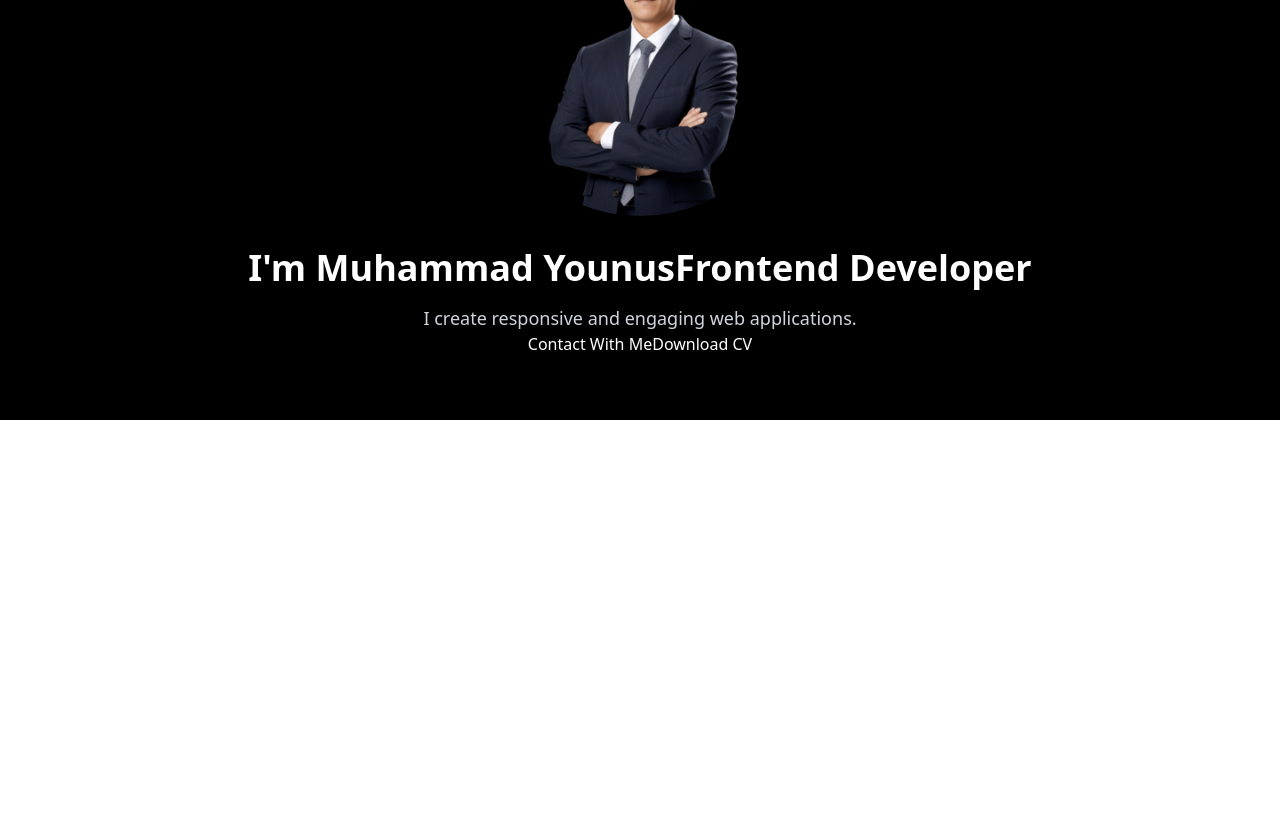
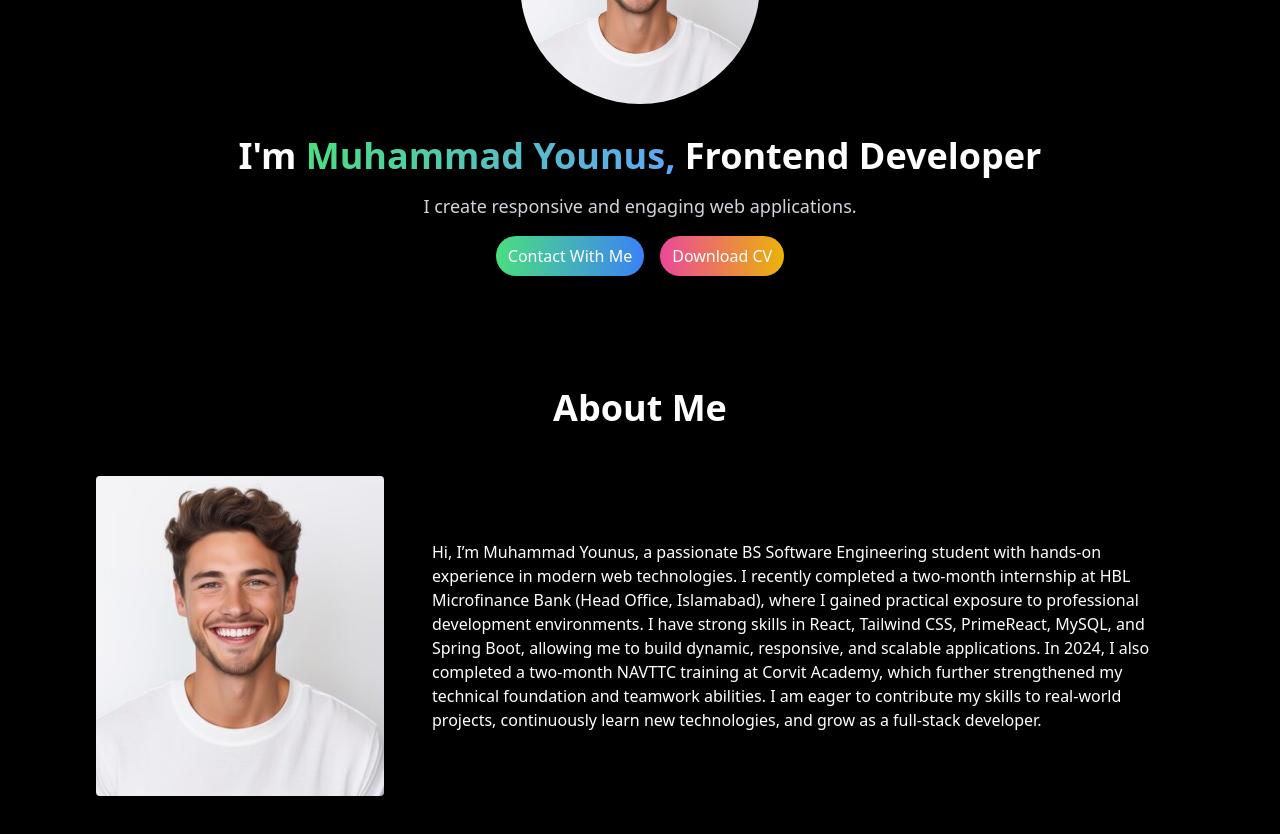
Before and after one commit to muh-younus/new-portfolio, a React (Create React App) app: page / in a window 1280 px wide. Shown: the part 240-1074 px from the top of the page. Before the commit the page ends 800 px from the top, so only its background shows below. Built offline with nearby package versions, Linux system fonts and the light colour scheme.

Commit message:
added new components about section

```diff
--- a/src/App.js
+++ b/src/App.js
@@ -1,5 +1,6 @@
 import Navbar from './components/Navbar'
 import HeroSection from './components/HeroSection'
+import About from './components/About'
 
 function App() {
   return (
@@ -7,6 +8,7 @@ function App() {
 
   <Navbar/>
   <HeroSection/>
+  <About/>
 
   </>
   );
--- /dev/null
+++ b/src/components/About.js
@@ -0,0 +1,44 @@
+import React from "react";
+import Image from "../image/white.jpg";
+
+function About() {
+  return (
+    <>
+      <div
+      className="bg-black text-white py-20" id="about"
+      >
+        <div
+        className="container mx-auto px-16 md:px-16 lg:px-24"
+        >
+        <h1
+        className="text-4xl font-bold mb-12 text-center"
+        >About Me</h1>
+        <div
+        className="flex flex-col items-center md:flex-row md:space-x-12"
+        >
+          <img src={Image} alt="About "
+          className="w-72 h-80 rounded object-cover mb-8 md:mb-0 transform  transition-transform duration-300 hover:scale-105"
+
+          />
+          <p>
+            Hi, I’m Muhammad Younus, a passionate BS Software Engineering
+            student with hands-on experience in modern web technologies. I
+            recently completed a two-month internship at HBL Microfinance Bank
+            (Head Office, Islamabad), where I gained practical exposure to
+            professional development environments. I have strong skills in
+            React, Tailwind CSS, PrimeReact, MySQL, and Spring Boot, allowing me
+            to build dynamic, responsive, and scalable applications. In 2024, I
+            also completed a two-month NAVTTC training at Corvit Academy, which
+            further strengthened my technical foundation and teamwork abilities.
+            I am eager to contribute my skills to real-world projects,
+            continuously learn new technologies, and grow as a full-stack
+            developer.
+          </p>
+        </div>
+        </div>
+      </div>
+    </>
+  );
+}
+
+export default About;
--- a/src/components/HeroSection.js
+++ b/src/components/HeroSection.js
@@ -1,28 +1,37 @@
 import React from 'react'
-import HeroImage from "../image/profile3.png"
+import HeroImage from "../image/white.jpg"
 
 
 function HeroSection() {
   return (
     <>
-    <div className="bg-black text-white text-center py-16">
+    <div className="bg-black text-white text-center py-8">
 
         <img
         src={HeroImage} alt="profile"
-         className="mx-auto mb-8 w-80 h-80 rounded-full object-cover transform
+         className="mx-auto mb-8 w-60 h-60 rounded-full object-cover transform
           transition-transform duration-300 hover:scale-110"
         />
         <h1 className='text-4xl font-bold'>
             I'm {" "}
-            <span>Muhammad Younus</span>
+            <span className="text-transparent bg-clip-text bg-gradient-to-r from-green-400 to-blue-400">Muhammad Younus, </span>
              Frontend Developer
         </h1>
         <p className="mt-4 text-lg text-gray-300 px-4">
             I create responsive and engaging web applications.
         </p>
-        <div>
-            <button>Contact With Me</button>
-            <button>Download CV</button>
+        <div className="mt-4 space-x-4">
+            <button
+            className="bg-gradient-to-r from-green-400 to-blue-500 rounded-full px-3 py-2 transform transition-transform duration-300
+             hover:scale-105"
+            >
+              Contact With Me
+              </button>
+            <button
+            className="bg-gradient-to-r from-pink-500 to-yellow-500 rounded-full px-3 py-2 transform transition-transform duration-300
+             hover:scale-105"
+            >
+              Download CV</button>
         </div>
 
 
--- a/src/components/Navbar.js
+++ b/src/components/Navbar.js
@@ -3,7 +3,7 @@ import React from "react";
 function Navbar() {
   return (
     <>
-      <div className="navbar bg-black text-white py-4 px-9 md:px-16 lg:px-20">
+      <div className="navbar bg-black text-white py-4 px-9 md:px-16 lg:px-20 shadow-lg">
         <div className=" container flex justify-center md:justify-between items-center">
           <div className="text-2xl font-bold hidden md:inline">
             Muhammad Younus
```
Also changed, not shown: src/image/white-back.jpg (added), src/image/white.jpg (added).
